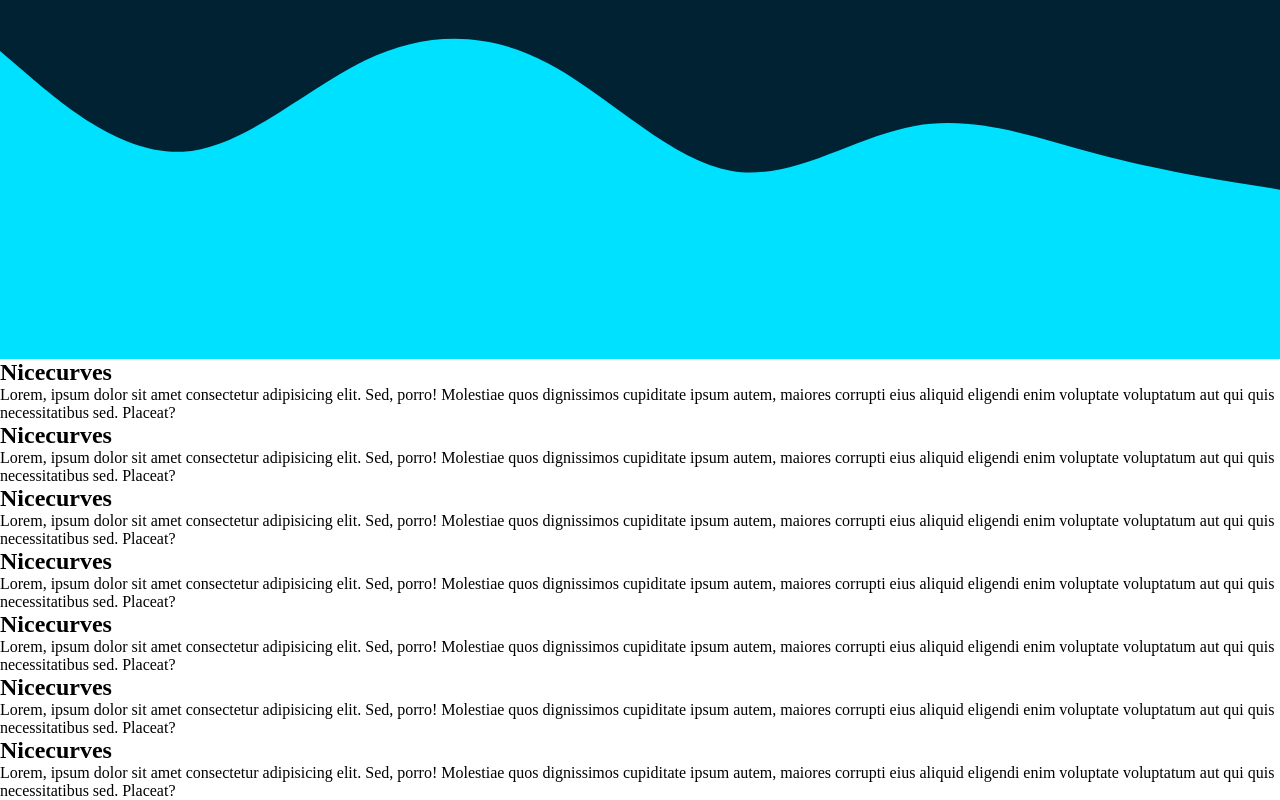
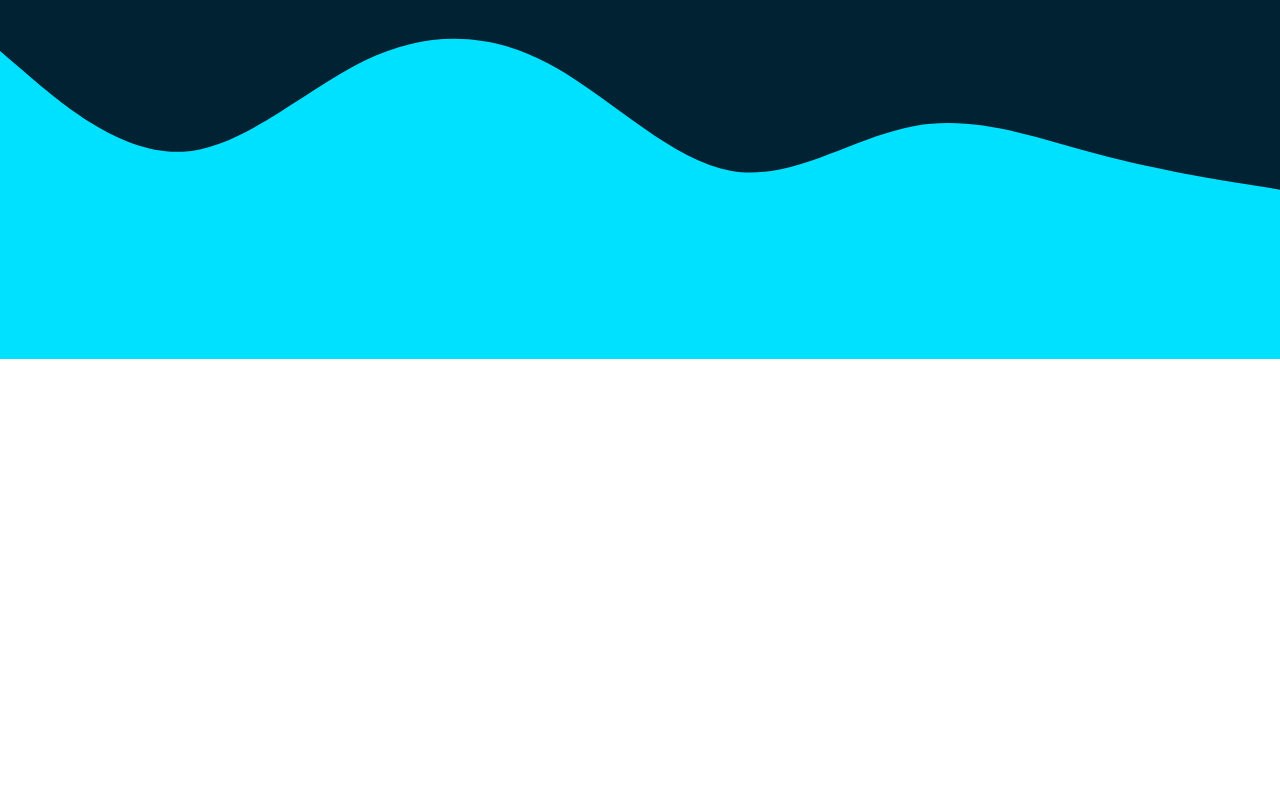
Before and after one commit to esmaelmoh/blog-mern-frontend, a React (Create React App) app: page / in a window 1280 px wide. Shown: the part 441-1241 px from the top of the page. After the commit the page ends 800 px from the top, so only its background shows below. Built offline with nearby package versions, Linux system fonts and the light colour scheme.

Commit message:
regular commit69

```diff
--- a/src/newjs.css
+++ b/src/newjs.css
@@ -1,3 +1,10 @@
+
+*{
+    margin: 0;
+    padding: 0;
+    box-sizing: border-box;
+    /* overflow: hidden; */
+}
 .newone{
     overflow: hidden;
     width: 100vw;
--- a/src/newjs.jsx
+++ b/src/newjs.jsx
@@ -5,21 +5,6 @@ const NewJs = () => {
     <>
       <section className='newone'><h1>Nicecurves</h1>
       <p>Lorem, ipsum dolor sit amet consectetur adipisicing elit. Sed, porro! Molestiae quos dignissimos cupiditate ipsum autem, maiores corrupti eius aliquid eligendi enim voluptate voluptatum aut qui quis necessitatibus sed. Placeat?</p></section>
-      <section><h1>Nicecurves</h1>
-      <p>Lorem, ipsum dolor sit amet consectetur adipisicing elit. Sed, porro! Molestiae quos dignissimos cupiditate ipsum autem, maiores corrupti eius aliquid eligendi enim voluptate voluptatum aut qui quis necessitatibus sed. Placeat?</p></section>
-      <section><h1>Nicecurves</h1>
-      <p>Lorem, ipsum dolor sit amet consectetur adipisicing elit. Sed, porro! Molestiae quos dignissimos cupiditate ipsum autem, maiores corrupti eius aliquid eligendi enim voluptate voluptatum aut qui quis necessitatibus sed. Placeat?</p></section>
-      <section><h1>Nicecurves</h1>
-      <p>Lorem, ipsum dolor sit amet consectetur adipisicing elit. Sed, porro! Molestiae quos dignissimos cupiditate ipsum autem, maiores corrupti eius aliquid eligendi enim voluptate voluptatum aut qui quis necessitatibus sed. Placeat?</p></section>
-      <section><h1>Nicecurves</h1>
-      <p>Lorem, ipsum dolor sit amet consectetur adipisicing elit. Sed, porro! Molestiae quos dignissimos cupiditate ipsum autem, maiores corrupti eius aliquid eligendi enim voluptate voluptatum aut qui quis necessitatibus sed. Placeat?</p></section>
-      <section><h1>Nicecurves</h1>
-      <p>Lorem, ipsum dolor sit amet consectetur adipisicing elit. Sed, porro! Molestiae quos dignissimos cupiditate ipsum autem, maiores corrupti eius aliquid eligendi enim voluptate voluptatum aut qui quis necessitatibus sed. Placeat?</p></section>
-      <section><h1>Nicecurves</h1>
-      <p>Lorem, ipsum dolor sit amet consectetur adipisicing elit. Sed, porro! Molestiae quos dignissimos cupiditate ipsum autem, maiores corrupti eius aliquid eligendi enim voluptate voluptatum aut qui quis necessitatibus sed. Placeat?</p></section>
-      <section><h1>Nicecurves</h1>
-      <p>Lorem, ipsum dolor sit amet consectetur adipisicing elit. Sed, porro! Molestiae quos dignissimos cupiditate ipsum autem, maiores corrupti eius aliquid eligendi enim voluptate voluptatum aut qui quis necessitatibus sed. Placeat?</p></section>
-
     </>
   )
 }
```
Also changed, not shown: 1 other file (tests, documents, lock files or other folders).
